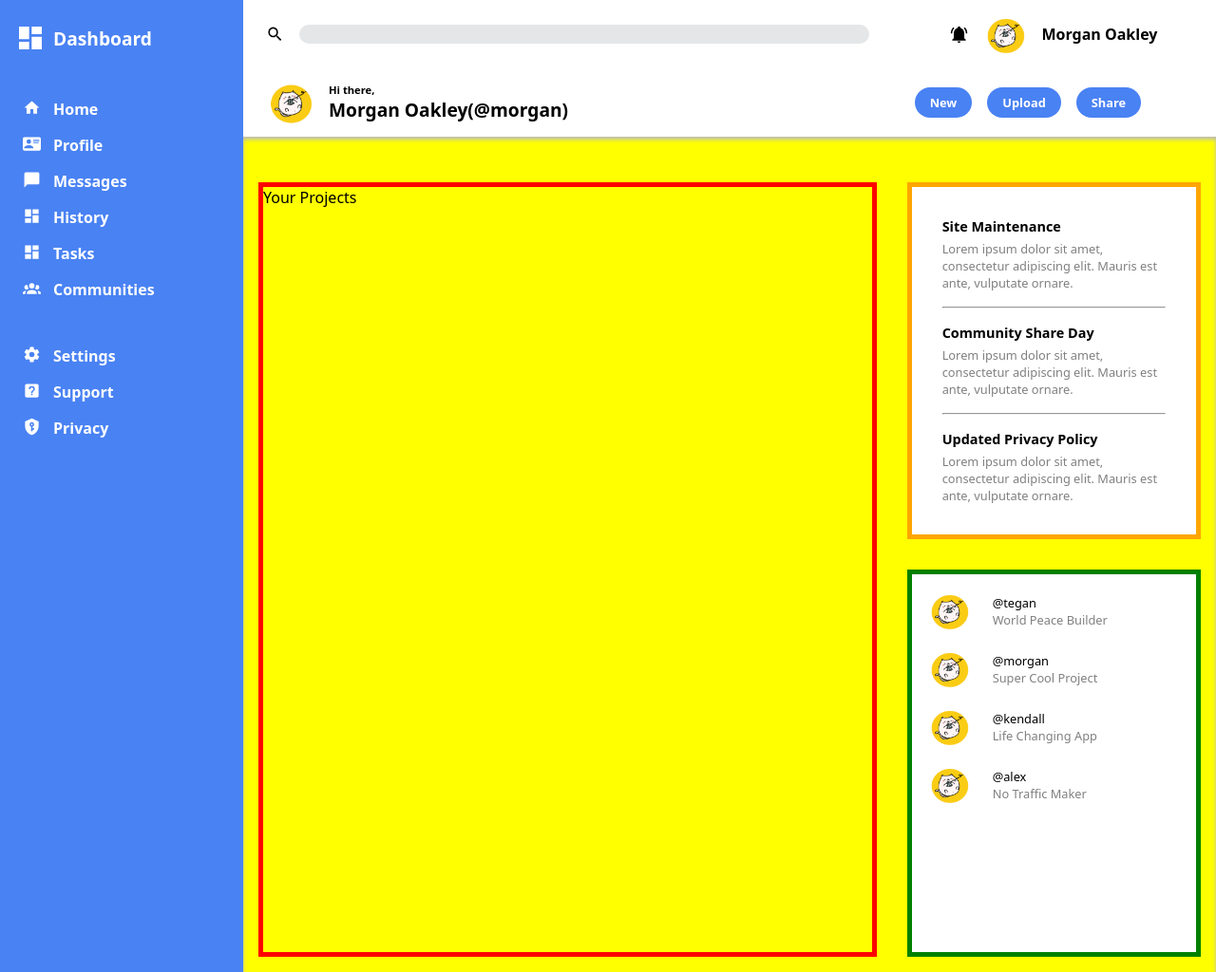
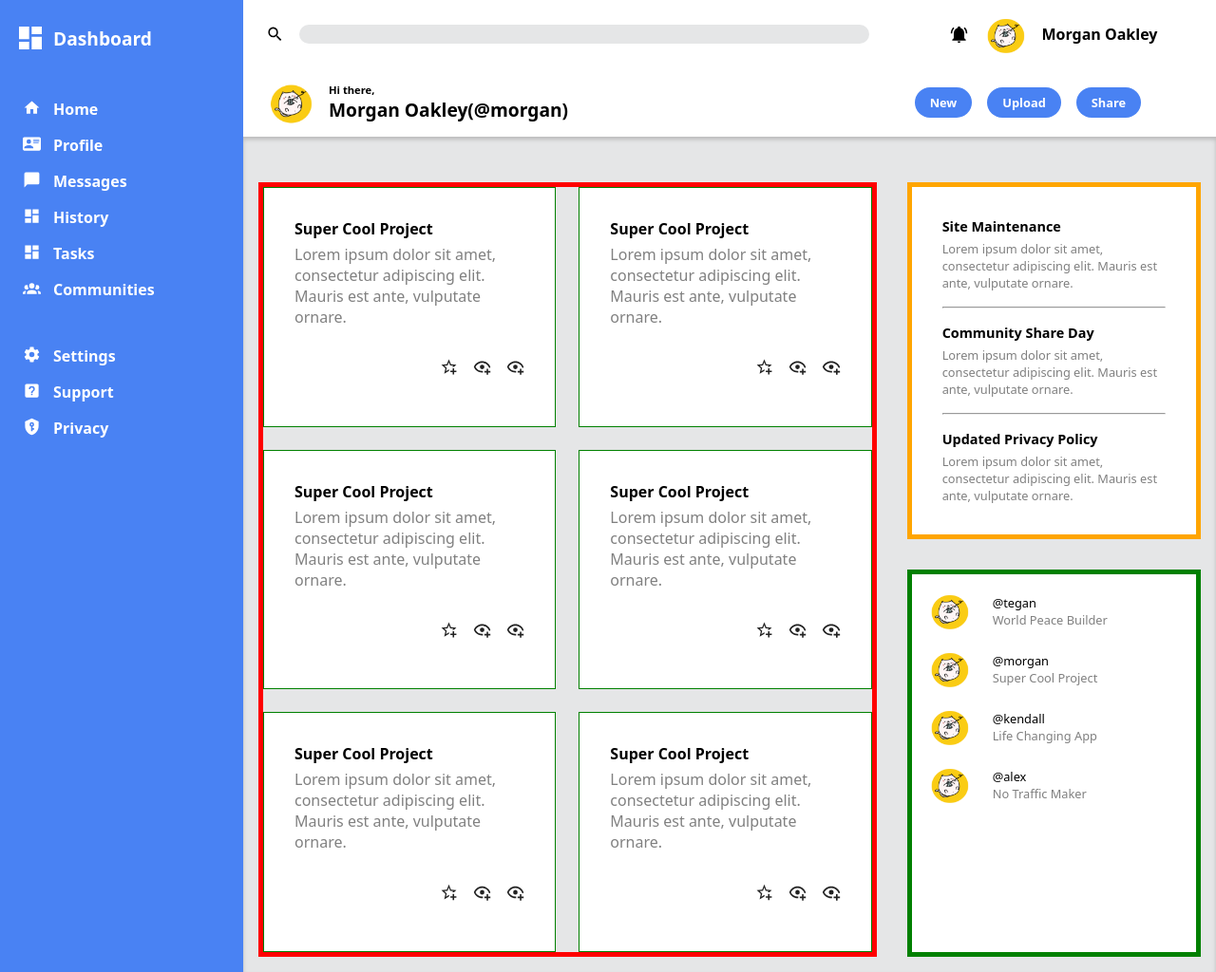
Before and after one commit to lavenderhwang/admin-dashboard, a plain HTML site: page index.html in a window 1280 px wide. Shown: the whole page at 95% size. Drawn offline with Linux system fonts and the light colour scheme.

Commit message:
Complete partially Your Projects

```diff
--- a/index.html
+++ b/index.html
@@ -73,7 +73,142 @@
 			</div>
 
 			<div class="main-content">
-				<div class="your-projects mc-container">Your Projects</div>
+				<div class="your-projects mc-container">
+					<div class="card-container">
+						<div class="your-projects-card">
+							<div class="card-content">
+								<h1>Super Cool Project</h1>
+								<p>
+									Lorem ipsum dolor sit amet, consectetur adipiscing elit.
+									Mauris est ante, vulputate ornare.
+								</p>
+								<div class="card-icons">
+									<img src="assets/star.svg" alt="starplus icon" class="icon" />
+									<img
+										src="assets/eyeplus.svg"
+										alt="eyeplus icon"
+										class="icon"
+									/>
+									<img
+										src="assets/eyeplus.svg"
+										alt="eyeplus icon"
+										class="icon"
+									/>
+								</div>
+							</div>
+						</div>
+						<div class="your-projects-card">
+							<div class="card-content">
+								<h1>Super Cool Project</h1>
+								<p>
+									Lorem ipsum dolor sit amet, consectetur adipiscing elit.
+									Mauris est ante, vulputate ornare.
+								</p>
+								<div class="card-icons">
+									<img src="assets/star.svg" alt="starplus icon" class="icon" />
+									<img
+										src="assets/eyeplus.svg"
+										alt="eyeplus icon"
+										class="icon"
+									/>
+									<img
+										src="assets/eyeplus.svg"
+										alt="eyeplus icon"
+										class="icon"
+									/>
+								</div>
+							</div>
+						</div>
+						<div class="your-projects-card">
+							<div class="card-content">
+								<h1>Super Cool Project</h1>
+								<p>
+									Lorem ipsum dolor sit amet, consectetur adipiscing elit.
+									Mauris est ante, vulputate ornare.
+								</p>
+								<div class="card-icons">
+									<img src="assets/star.svg" alt="starplus icon" class="icon" />
+									<img
+										src="assets/eyeplus.svg"
+										alt="eyeplus icon"
+										class="icon"
+									/>
+									<img
+										src="assets/eyeplus.svg"
+										alt="eyeplus icon"
+										class="icon"
+									/>
+								</div>
+							</div>
+						</div>
+						<div class="your-projects-card">
+							<div class="card-content">
+								<h1>Super Cool Project</h1>
+								<p>
+									Lorem ipsum dolor sit amet, consectetur adipiscing elit.
+									Mauris est ante, vulputate ornare.
+								</p>
+								<div class="card-icons">
+									<img src="assets/star.svg" alt="starplus icon" class="icon" />
+									<img
+										src="assets/eyeplus.svg"
+										alt="eyeplus icon"
+										class="icon"
+									/>
+									<img
+										src="assets/eyeplus.svg"
+										alt="eyeplus icon"
+										class="icon"
+									/>
+								</div>
+							</div>
+						</div>
+						<div class="your-projects-card">
+							<div class="card-content">
+								<h1>Super Cool Project</h1>
+								<p>
+									Lorem ipsum dolor sit amet, consectetur adipiscing elit.
+									Mauris est ante, vulputate ornare.
+								</p>
+								<div class="card-icons">
+									<img src="assets/star.svg" alt="starplus icon" class="icon" />
+									<img
+										src="assets/eyeplus.svg"
+										alt="eyeplus icon"
+										class="icon"
+									/>
+									<img
+										src="assets/eyeplus.svg"
+										alt="eyeplus icon"
+										class="icon"
+									/>
+								</div>
+							</div>
+						</div>
+						<div class="your-projects-card">
+							<div class="card-content">
+								<h1>Super Cool Project</h1>
+								<p>
+									Lorem ipsum dolor sit amet, consectetur adipiscing elit.
+									Mauris est ante, vulputate ornare.
+								</p>
+								<div class="card-icons">
+									<img src="assets/star.svg" alt="starplus icon" class="icon" />
+									<img
+										src="assets/eyeplus.svg"
+										alt="eyeplus icon"
+										class="icon"
+									/>
+									<img
+										src="assets/eyeplus.svg"
+										alt="eyeplus icon"
+										class="icon"
+									/>
+								</div>
+							</div>
+						</div>
+					</div>
+				</div>
 
 				<div class="announcements mc-container">
 					<div class="announcements-container">
--- a/styles.css
+++ b/styles.css
@@ -172,7 +172,6 @@ header > .div {
 /*MAIN-CONTENT*/
 
 .main-content {
-	background-color: yellow;
 	display: grid;
 	grid-template-rows: 1fr 1fr;
 	grid-template-columns: 2fr 1fr;
@@ -191,10 +190,40 @@ header > .div {
 	grid-area: your-projects;
 }
 
-/*
+.card-container {
+	display: grid;
+	height: 100%;
+	grid-template-rows: 1fr 1fr 1fr;
+	grid-template-columns: repeat(2, 1fr);
+	gap: 1.5rem;
+}
 
+.your-projects-card {
+	border: 1px solid green;
+	background-color: white;
+}
 
-*/
+.card-content {
+	margin: 2rem;
+}
+
+.card-content h1 {
+	font-size: 1rem;
+	font-weight: bold;
+	margin-bottom: 5px;
+}
+
+.card-content p {
+	font-size: 1rem;
+	color: grey;
+}
+
+.card-icons {
+	margin-top: 2em;
+	display: flex;
+	justify-content: flex-end;
+	gap: 1em;
+}
 
 .announcements {
 	margin-top: 3rem;
```
Also changed, not shown: assets/eyeplus.svg (added), assets/star.svg (added), 1 other file.
